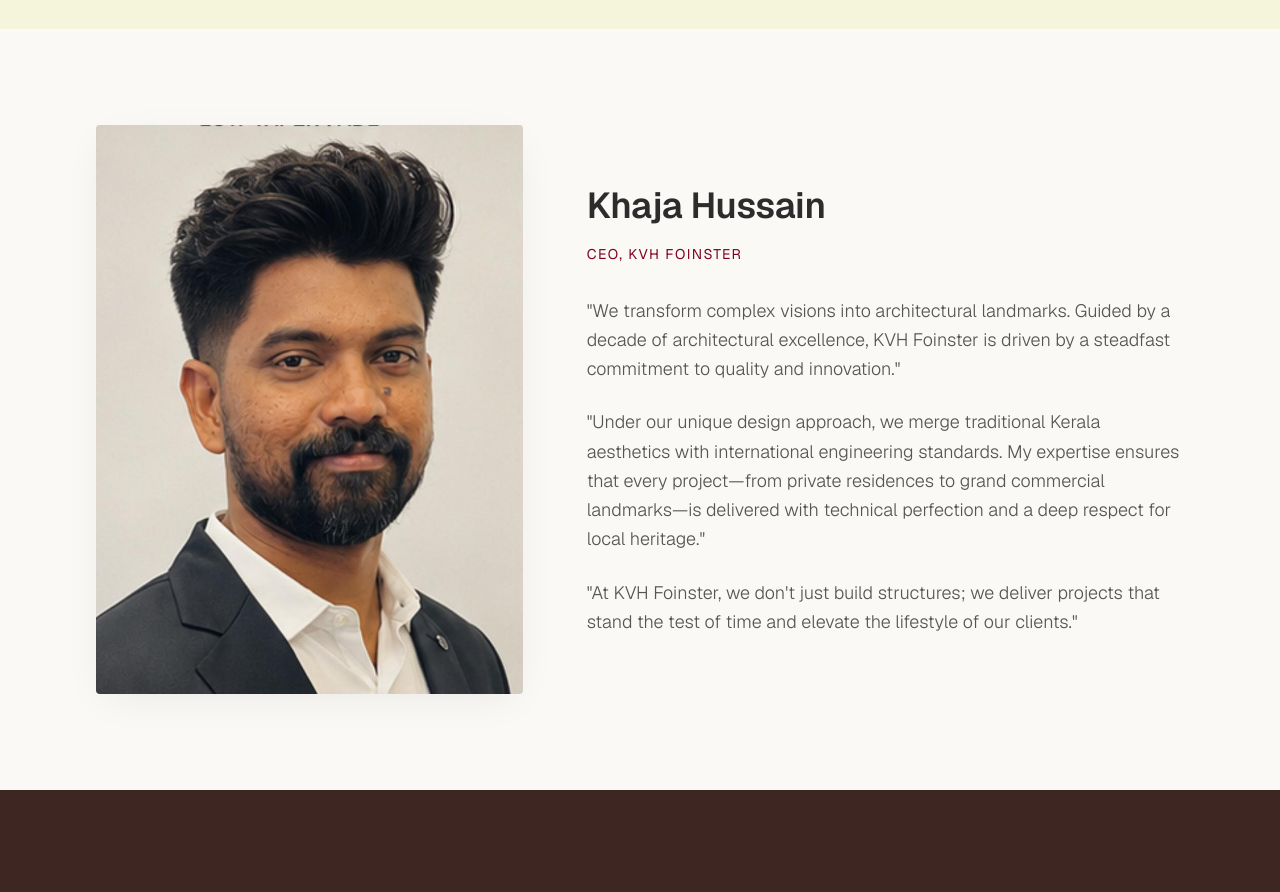
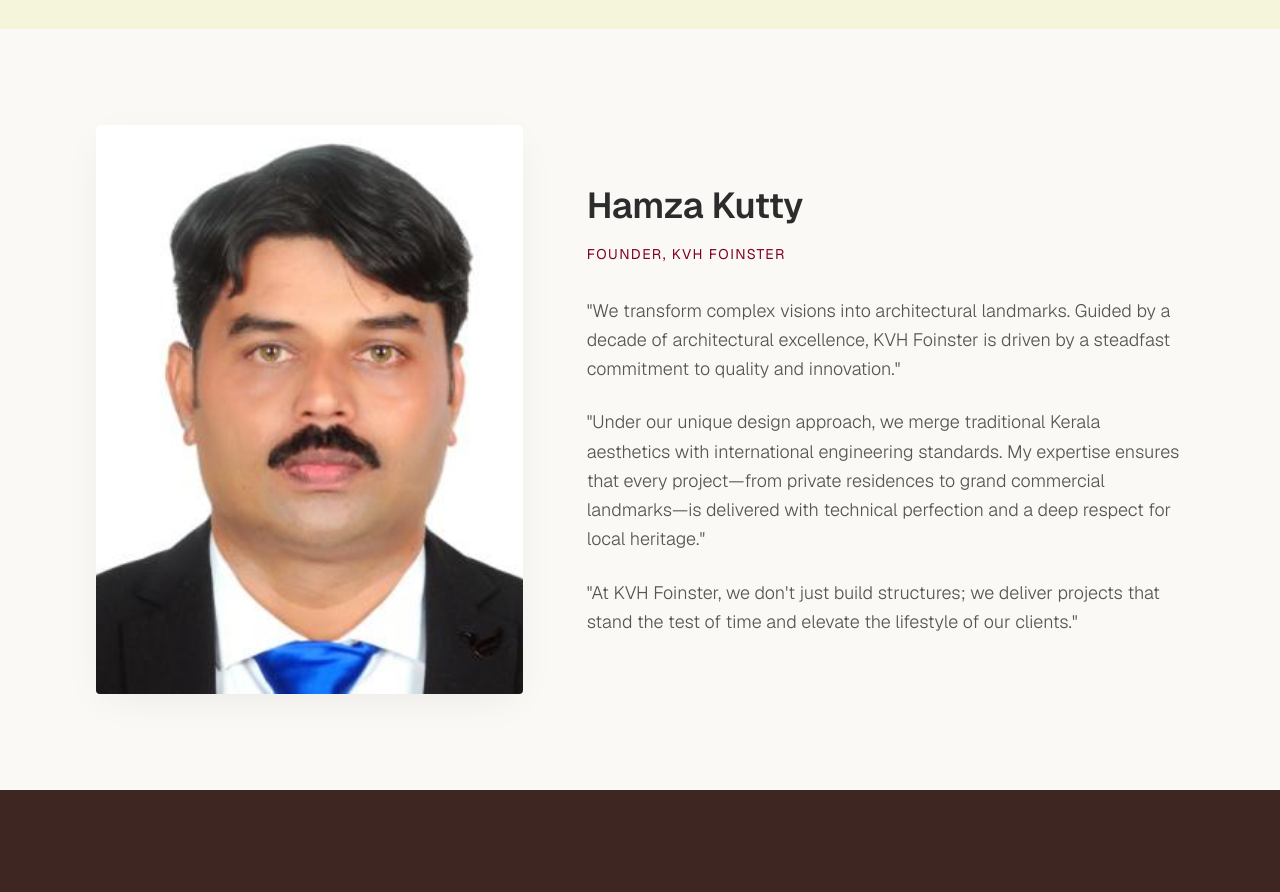
Before and after one commit to bdmfoinster/foinster2, a Next.js app: page /about in a window 1280 px wide. Shown: the part 820-1712 px from the top of the page. Built offline with nearby package versions, Linux system fonts and the light colour scheme.

Commit message:
Replace CEO section with Founder section

```diff
--- a/src/app/about/page.js
+++ b/src/app/about/page.js
@@ -119,17 +119,17 @@ export default function AboutPage() {
         </div>
       </section>
 
-      {/* 3. CEO Section */}
+      {/* 3. Founder Section */}
       <section className="container-custom px-6 md:px-12 lg:px-24 mb-24">
         <div className="flex flex-col lg:flex-row items-center gap-16">
           <motion.div initial={{ opacity: 0, x: -30 }} whileInView={{ opacity: 1, x: 0 }} viewport={{ once: true }} transition={{ duration: 0.8 }} className="w-full lg:w-5/12">
             <div className="relative aspect-[3/4] rounded-sm overflow-hidden shadow-premium bg-sand">
-              <Image src="/team/Khaja hussain - CEO.jpg" alt="Khaja Hussain - CEO" fill className="object-cover object-top" sizes="(max-width: 1024px) 100vw, 50vw" />
+              <Image src="/team/Hamza_Kutty_Founder_Latest.jpg" alt="Hamza Kutty - Founder" fill className="object-cover object-top" sizes="(max-width: 1024px) 100vw, 50vw" />
             </div>
           </motion.div>
           <motion.div initial="hidden" whileInView="visible" viewport={{ once: true }} variants={staggerContainer} className="w-full lg:w-7/12">
-            <motion.h2 variants={fadeUp} className="text-h2 text-charcoal mb-4">Khaja Hussain</motion.h2>
-            <motion.p variants={fadeUp} className="text-sm uppercase tracking-widest text-burgundy mb-8">CEO, KVH Foinster</motion.p>
+            <motion.h2 variants={fadeUp} className="text-h2 text-charcoal mb-4">Hamza Kutty</motion.h2>
+            <motion.p variants={fadeUp} className="text-sm uppercase tracking-widest text-burgundy mb-8">Founder, KVH Foinster</motion.p>
             <motion.div variants={fadeUp} className="space-y-6 text-charcoal/80 font-light leading-relaxed text-lg">
               <p>
                 "We transform complex visions into architectural landmarks. Guided by a decade of architectural excellence, KVH Foinster is driven by a steadfast commitment to quality and innovation."
```
